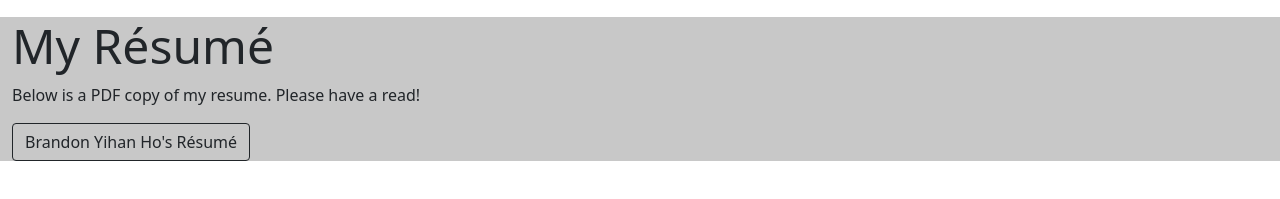
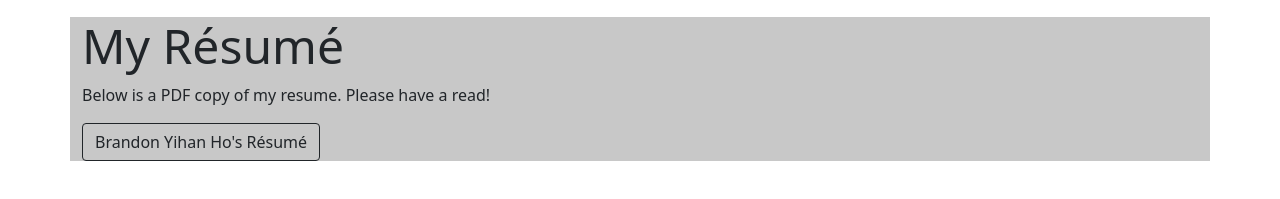
Before and after one commit to BrandonYH/brandonyh.github.io, a plain HTML site: page resume.html in a window 1280 px wide. Shown: the part 359-558 px from the top of the page. Drawn offline with nearby package versions, Linux system fonts and the light colour scheme.

Commit message:
update resume page

```diff
--- a/resume.html
+++ b/resume.html
@@ -32,7 +32,7 @@
             </div>
         </div>
         <!-- RESUME -->
-        <div class="container-fluid border-4" style="background-color: rgb(200, 200, 200)">
+        <div class="container" style="background-color: rgba(200, 200, 200, 1)">
             <h1 class="display-5 fw-light">My Résumé</h1>
             <p>Below is a PDF copy of my resume. Please have a read!</p>
             <button class="btn btn-outline-dark" type="button">Brandon Yihan Ho's Résumé</button>
```
